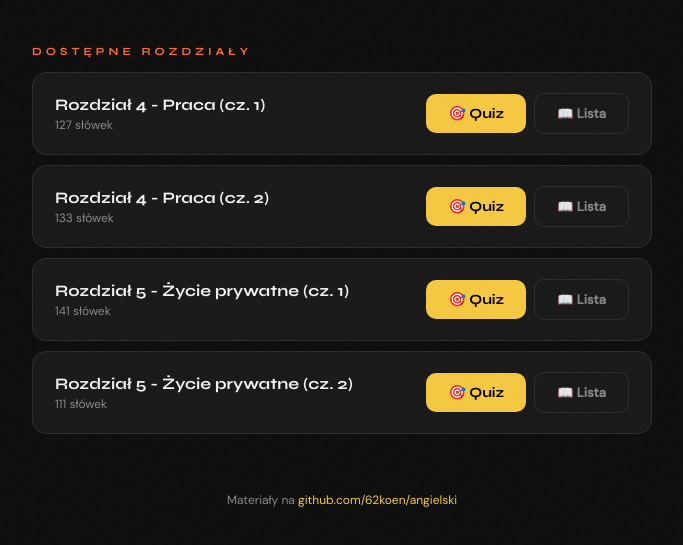
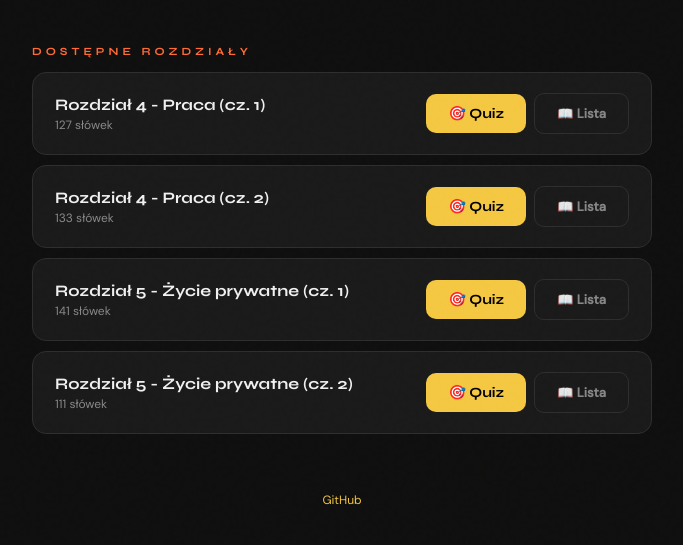
Before and after one commit to 62koen/angielski, a plain HTML site: page index.html in a window 1280 px wide. Shown: the part 215-760 px from the top of the page, without its empty margins (298-981 px from the left). Drawn offline with Linux system fonts and the light colour scheme.

Commit message:
Poprawka stopki

```diff
--- a/index.html
+++ b/index.html
@@ -59,7 +59,7 @@
 </div>
 
 <footer style="margin-top:48px;text-align:center;font-size:12px;color:var(--muted)">
-  Materiały na <a href="https://github.com/62koen/angielski" target="_blank" style="color:var(--accent);text-decoration:none">github.com/62koen/angielski</a>
+  <a href="https://github.com/62koen/angielski" target="_blank" style="color:var(--accent);text-decoration:none">GitHub</a>
 </footer>
 
 <script>
```
